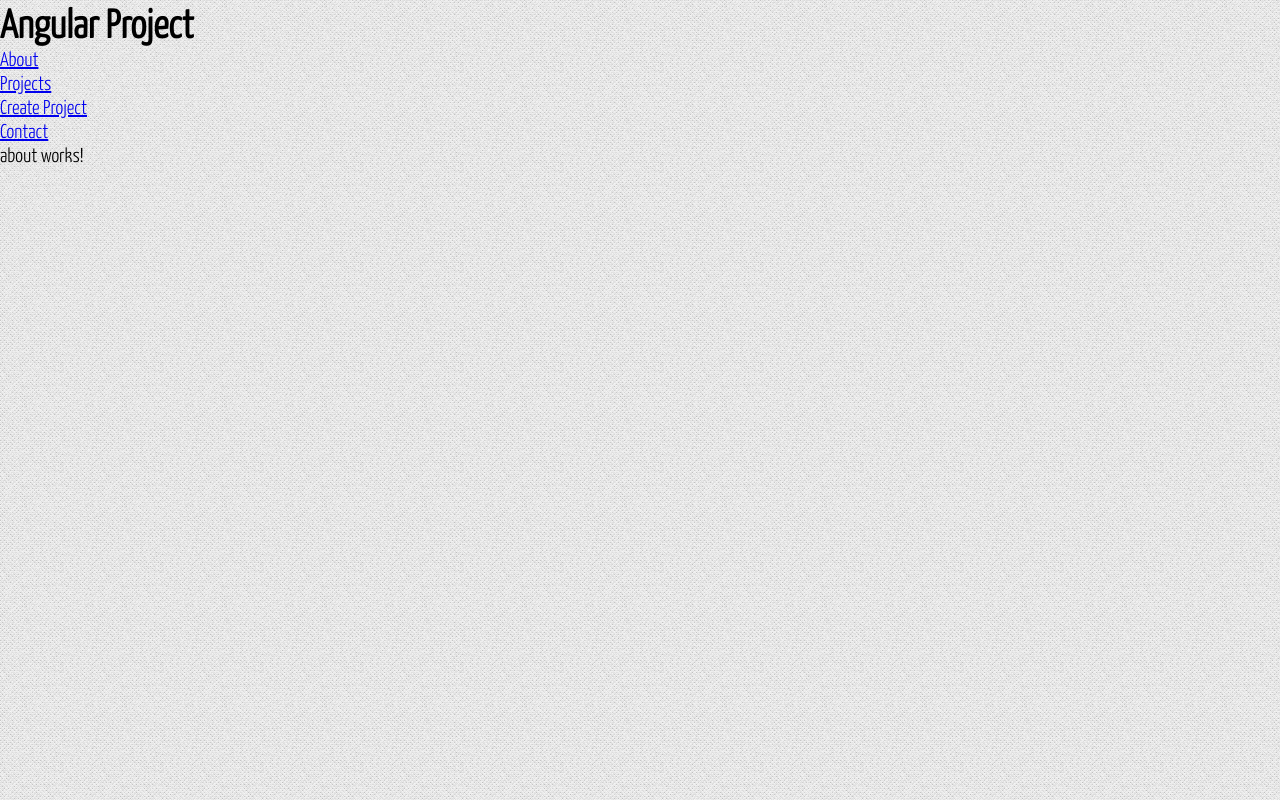
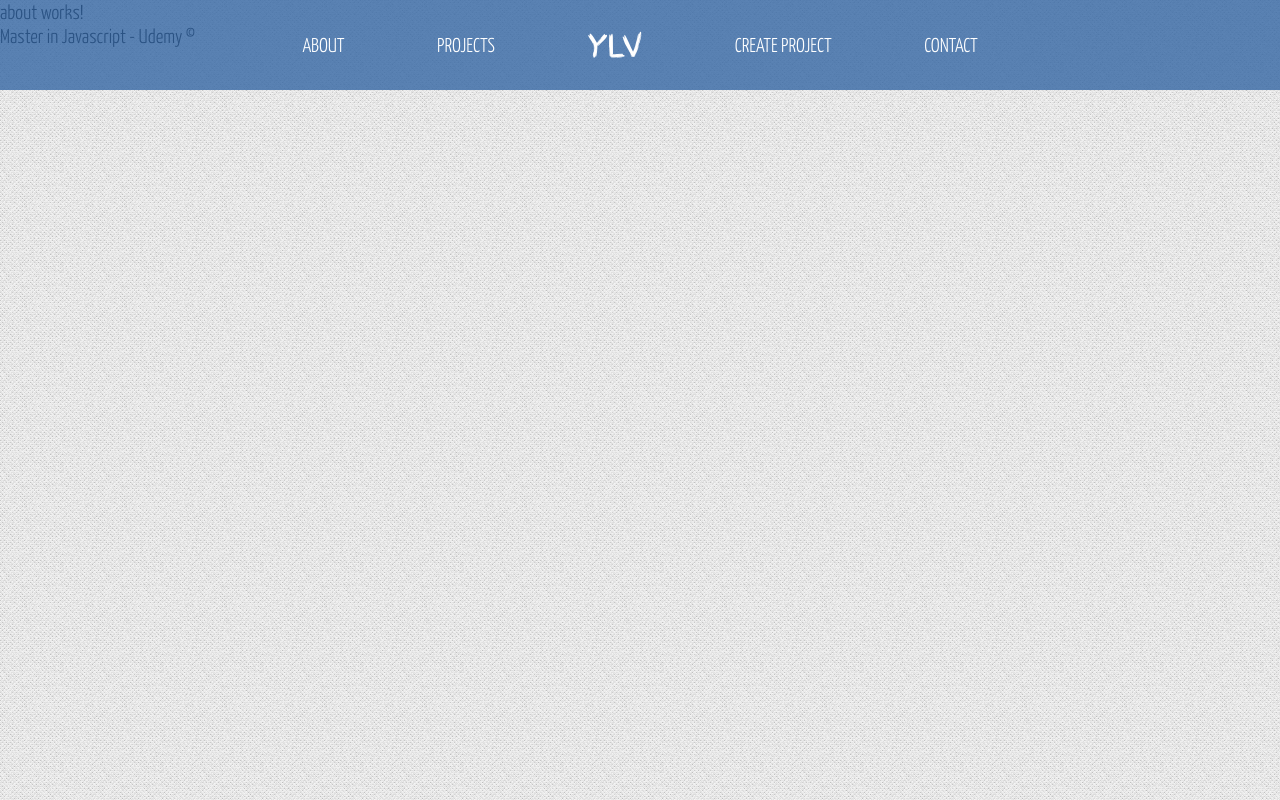
Before and after one commit to laheravilla/angular-udemy-training-project, an Angular app: page / in a window 1280 px wide. Built offline with nearby package versions, Linux system fonts and the light colour scheme.

Commit message:
header and logo style

```diff
--- a/src/app/app.component.html
+++ b/src/app/app.component.html
@@ -1,8 +1,16 @@
-<h1>Angular Project</h1>
+<header>
   <ul>
     <li><a href="" [routerLink] = "['/about']">About</a></li>
     <li><a href="" [routerLink] = "['/projects']">Projects</a></li>
+    <li class="logo"><a href="#">YLV</a></li>
     <li><a href="" [routerLink] = "['/create-project']">Create Project</a></li>
     <li><a href="" [routerLink] = "['/contact']">Contact</a></li>
   </ul>
+</header>
+
+<section id="content">
   <router-outlet></router-outlet>
+</section>
+<footer>
+  Master in Javascript - Udemy &copy;
+</footer>
--- a/src/assets/css/styles.css
+++ b/src/assets/css/styles.css
@@ -23,5 +23,72 @@ body {
     font-family: 'yanone', Arial, Helvetica, sans-serif;
     font-size: 20px;
     background: url('../img/pattern.png');
+    background-attachment: fixed;
+}
+
+.clearfix {
+    float: none;
+    clear: both;
+}
+
+/*********************************
+    Navigation Bar/ Header
+*********************************/
+header {
+    width: 100%;
+    height: 90px;
+    background: rgba(53, 103, 164, .8);
     position: fixed;
+    display: block;
+    text-transform: uppercase;
 }
+
+header ul {
+    display: flex;
+    width: 60%;
+    height: inherit;
+    margin: 0 auto;
+}
+
+header ul li {
+    display: inline-block;
+    margin: 0 auto;
+    text-align: center;
+    line-height: 90px
+}
+
+header ul li a {
+    display: block;
+    padding-right: 20px;
+    padding-left: 20px;
+    height: inherit;
+    text-decoration: none;
+    color: white;
+    transition: all 300ms;
+    -webkit-transition: all 300ms;
+    -moz-transition: all 300ms;
+    -ms-transition: all 300ms;
+    -o-transition: all 300ms;
+}
+
+header ul li a:hover {
+    background-color: rgba(0, 0, 0, .8);
+}
+
+.logo {
+    font-family: 'finger';
+    font-size: 30px;
+}
+
+.logo {
+   transition: color 500ms, transform 500ms;
+}
+
+.logo:hover a {
+    background: transparent;
+    transform: scale(1.50, 1.50);
+}
+
+.logo a:hover {
+    color: black;
+}
```
Lines whose indentation alone changed are shown as unchanged.
